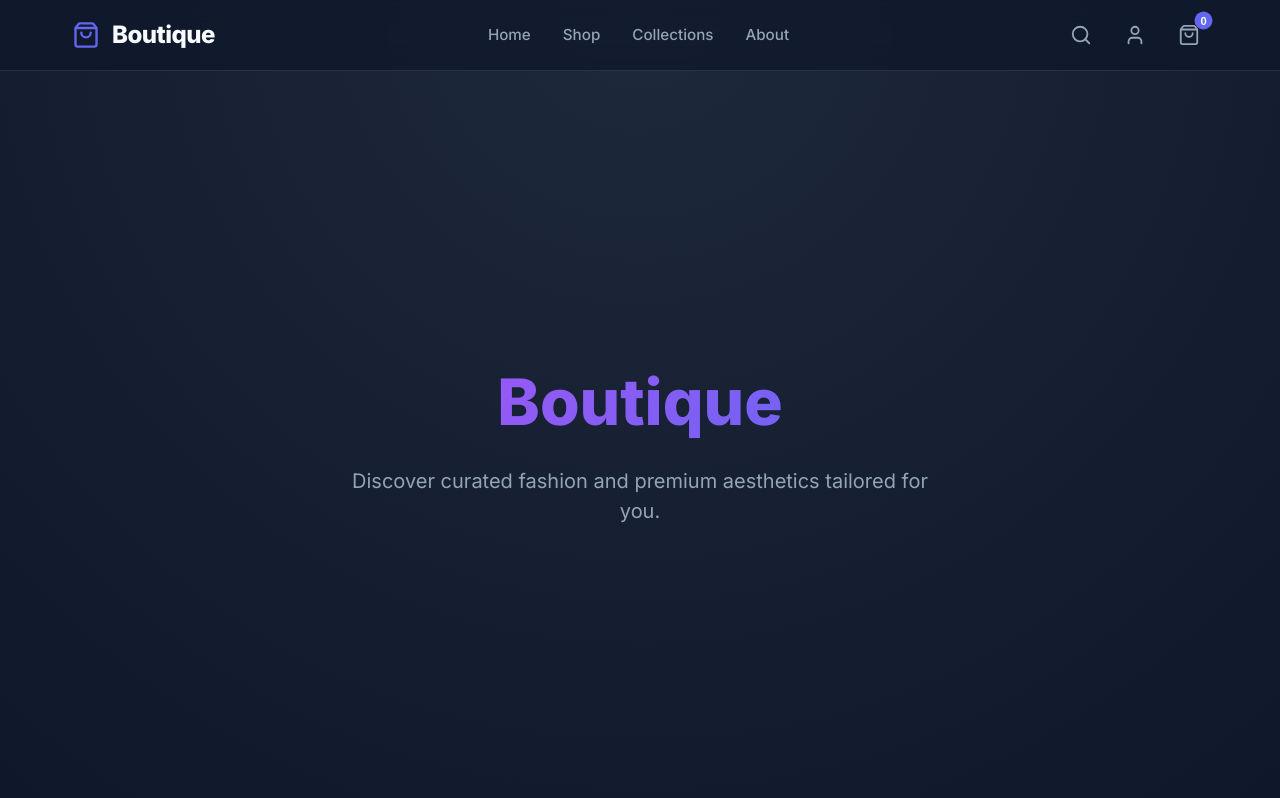
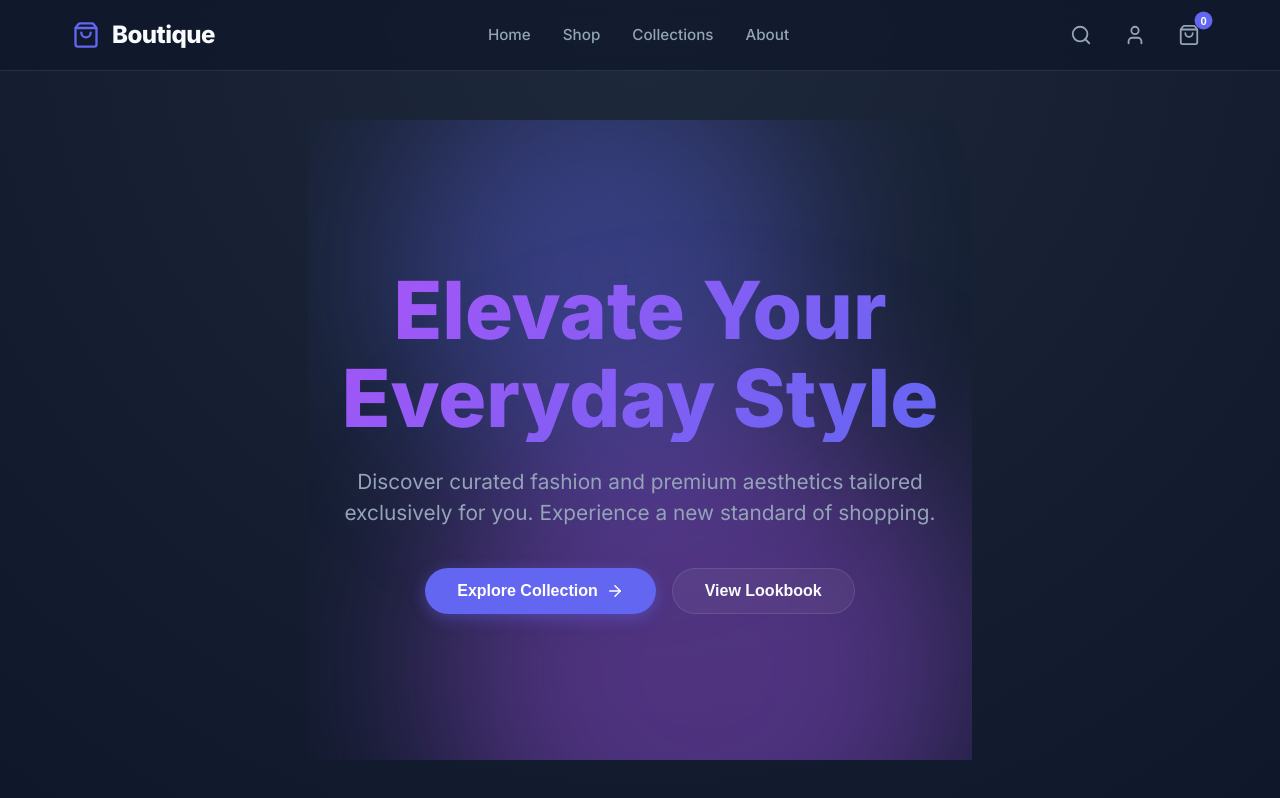
Before and after one commit to Dave432-lang/E-commerce-website, a React (Vite) app in the folder client/: page / in a window 1280 px wide. Built offline with nearby package versions, Linux system fonts and the light colour scheme.

Commit message:
Add Hero section component with animated blobs

```diff
--- a/client/src/App.jsx
+++ b/client/src/App.jsx
@@ -1,14 +1,12 @@
 import React from 'react'
 import Navbar from './components/Navbar'
+import Hero from './components/Hero'
 
 function App() {
   return (
     <div className="app-container">
       <Navbar />
-      <div style={{ marginTop: '5rem', textAlign: 'center' }}>
-        <h1 className="hero-title">Boutique</h1>
-        <p className="hero-subtitle">Discover curated fashion and premium aesthetics tailored for you.</p>
-      </div>
+      <Hero />
     </div>
   )
 }
--- /dev/null
+++ b/client/src/components/Hero.jsx
@@ -0,0 +1,32 @@
+import React from 'react';
+import { ArrowRight } from 'lucide-react';
+
+const Hero = () => {
+  return (
+    <div className="hero-section">
+      <div className="hero-content">
+        <h1 className="hero-title">
+          Elevate Your <br /> Everyday Style
+        </h1>
+        <p className="hero-subtitle">
+          Discover curated fashion and premium aesthetics tailored exclusively for you.
+          Experience a new standard of shopping.
+        </p>
+        <div className="hero-actions">
+          <button className="btn-primary">
+            Explore Collection <ArrowRight size={18} />
+          </button>
+          <button className="btn-secondary">
+            View Lookbook
+          </button>
+        </div>
+      </div>
+
+      {/* Decorative blurred blob for visual aesthetic */}
+      <div className="blob blob-1"></div>
+      <div className="blob blob-2"></div>
+    </div>
+  );
+};
+
+export default Hero;
--- a/client/src/index.css
+++ b/client/src/index.css
@@ -179,3 +179,125 @@ body {
     display: flex;
   }
 }
+
+/* Hero Section Styles */
+.hero-section {
+  position: relative;
+  min-height: 80vh;
+  display: flex;
+  flex-direction: column;
+  justify-content: center;
+  align-items: center;
+  margin-top: 5rem; /* Space for fixed navbar */
+  text-align: center;
+  padding: 2rem;
+  overflow: hidden;
+}
+
+.hero-content {
+  position: relative;
+  z-index: 10;
+  max-width: 800px;
+}
+
+.hero-title {
+  font-size: 5rem;
+  line-height: 1.1;
+}
+
+.hero-subtitle {
+  margin: 1.5rem auto 2.5rem;
+  font-size: 1.3rem;
+}
+
+.hero-actions {
+  display: flex;
+  gap: 1rem;
+  justify-content: center;
+  animation: fade-in-up 1.2s ease-out;
+}
+
+.btn-primary, .btn-secondary {
+  padding: 0.8rem 2rem;
+  border-radius: 50px;
+  font-weight: 600;
+  font-size: 1rem;
+  cursor: pointer;
+  display: flex;
+  align-items: center;
+  gap: 0.5rem;
+  transition: all 0.3s;
+  border: none;
+}
+
+.btn-primary {
+  background: var(--primary);
+  color: white;
+  box-shadow: 0 4px 15px rgba(99, 102, 241, 0.4);
+}
+
+.btn-primary:hover {
+  background: var(--primary-hover);
+  transform: translateY(-2px);
+  box-shadow: 0 6px 20px rgba(99, 102, 241, 0.6);
+}
+
+.btn-secondary {
+  background: rgba(255, 255, 255, 0.05);
+  color: var(--text);
+  border: 1px solid rgba(255, 255, 255, 0.1);
+}
+
+.btn-secondary:hover {
+  background: rgba(255, 255, 255, 0.1);
+  transform: translateY(-2px);
+}
+
+/* Decorative Blobs */
+.blob {
+  position: absolute;
+  filter: blur(80px);
+  z-index: 1;
+  opacity: 0.4;
+  border-radius: 50%;
+  animation: float 10s infinite ease-in-out alternate;
+}
+
+.blob-1 {
+  top: -10%;
+  left: 10%;
+  width: 400px;
+  height: 400px;
+  background: var(--primary);
+}
+
+.blob-2 {
+  bottom: -20%;
+  right: 10%;
+  width: 500px;
+  height: 500px;
+  background: #a855f7;
+  animation-delay: -5s;
+}
+
+@keyframes float {
+  0% {
+    transform: translate(0, 0) scale(1);
+  }
+  100% {
+    transform: translate(50px, 30px) scale(1.1);
+  }
+}
+
+@media (max-width: 768px) {
+  .hero-title {
+    font-size: 3rem;
+  }
+  .hero-actions {
+    flex-direction: column;
+  }
+  .blob {
+    width: 300px;
+    height: 300px;
+  }
+}
```
